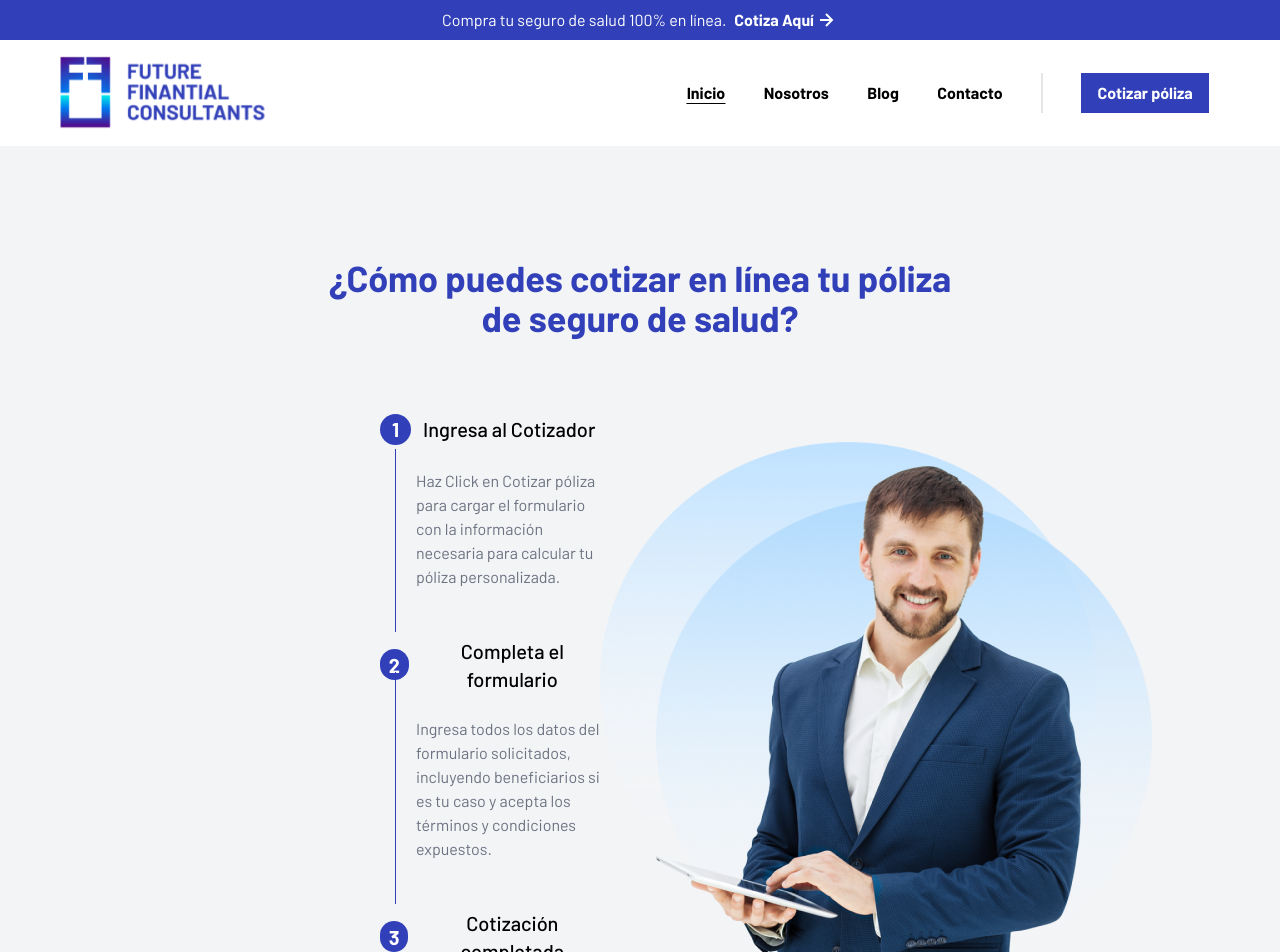
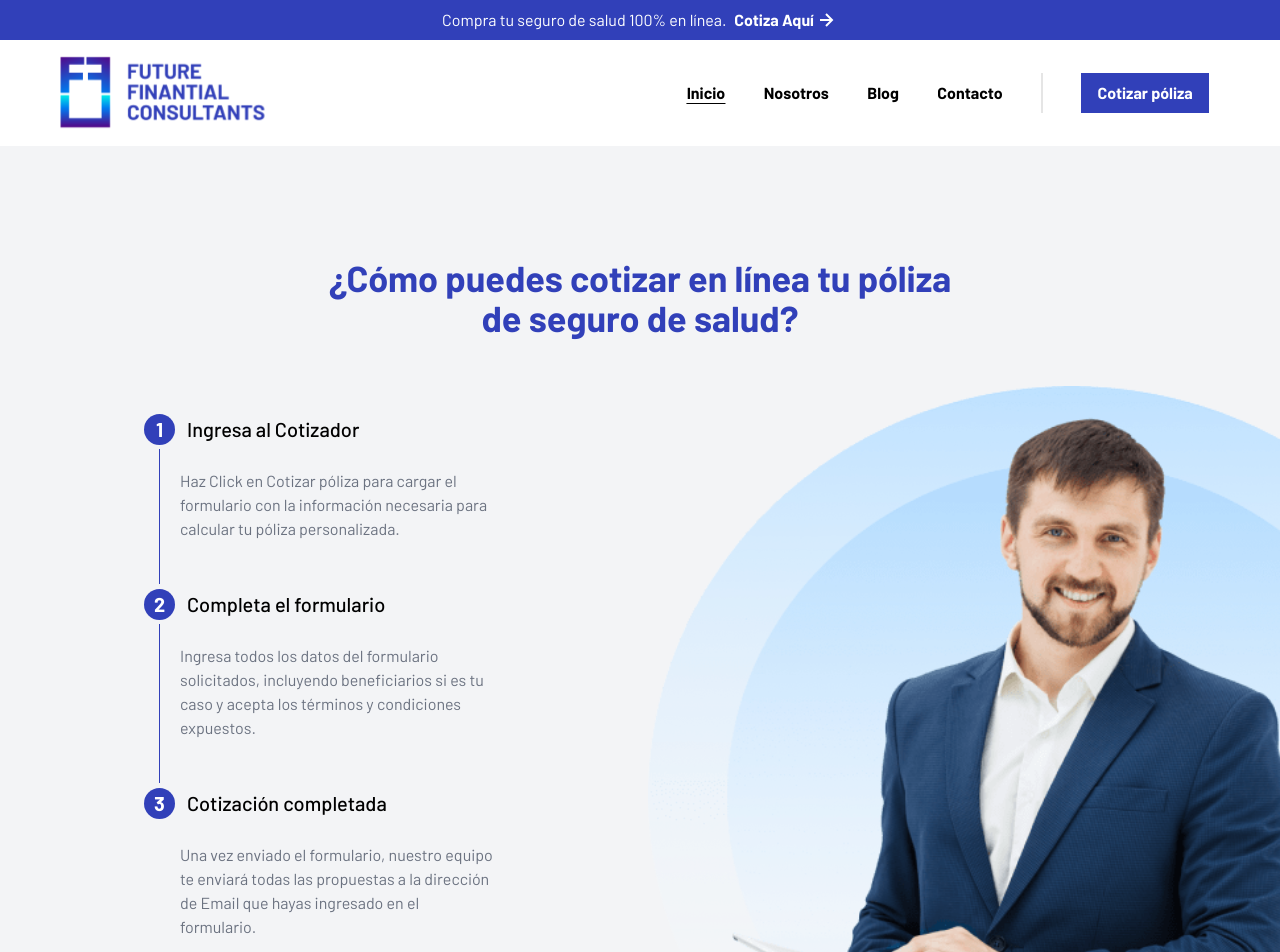
Before and after one commit to marco0490/ffconsultantsve, a React (Vite) app: page / in a window 1280 px wide. Shown: the top 952 px of the page. Built offline with nearby package versions, Linux system fonts and the light colour scheme.

Commit message:
Refactor: Restructure the HowTo layout

```diff
--- a/src/components/Howto/Howto.jsx
+++ b/src/components/Howto/Howto.jsx
@@ -1,34 +1,24 @@
 import Stepper from '../Stepper/Stepper'
-import Men from '../../assets/images/image2-home.png'
-import Ellipse1 from '../../assets/images/Ellipse-7.png'
-import Ellipse2 from '../../assets/images/Ellipse-8.png'
+import Executive from '../../assets/images/executive.png';
 
 function Howto() {
   return (
-    <div className="bg-gray-100 mx-auto max-w-[1900px]">
+    <div className="bg-gray-100 overflow-hidden">
       <div className="flex justify-center">
         <h2 className="md:text-4xl text-xl py-12 font-bold text-primary max-w-[700px] text-center md:pt-28 px-4">
           ¿Cómo puedes cotizar en línea tu póliza de seguro de salud?
         </h2>
       </div>
-      <div className="grid md:px-32 grid-cols-1 sm:grid-cols-2 gap-8 text-center md:m-0 mx-2 ">
+      <div className="stepper wrapper auto-grid">
         <div>
           <Stepper />
         </div>
-        <div className="block">
-          <div className="md:relative top-20">
-            <img
-              src={Ellipse2}
-              alt=""
-              className="hidden md:block md:absolute md:-top-6 md:-left-14"
-            />
-            <img
-              src={Ellipse1}
-              alt=""
-              className="hidden md:block md:absolute md:top-8"
-            />
-            <img src={Men} alt="" className="hidden md:block md:absolute" />
-          </div>
+        <div className="md:block hidden">
+          <img
+            src={Executive}
+            alt=""
+            className='max-w-none absolute bottom-0 h-full object-cover'
+          />
         </div>
       </div>
     </div>
--- a/src/components/Stepper/Stepper.jsx
+++ b/src/components/Stepper/Stepper.jsx
@@ -2,7 +2,7 @@ function Stepper() {
   return (
     <div>
       <ul
-        className="relative m-1 w-full list-none overflow-hidden p-0 md:ps-56"
+        className="relative m-1 w-full list-none overflow-hidden p-0 pb-28"
         data-te-stepper-type="vertical"
       >
         <li className="relative h-fit after:absolute after:left-[2.45rem] after:top-[3.6rem] after:mt-px after:h-[calc(100%-2.45rem)] after:w-px after:bg-primary after:content-['']">
--- /dev/null
+++ b/src/css/blocks/stepper.css
@@ -0,0 +1,3 @@
+.stepper {
+  --grid-placement: auto-fit
+}
--- a/src/index.css
+++ b/src/index.css
@@ -3,6 +3,7 @@
 
 @import './css/blocks/company-plans.css';
 @import './css/blocks/footer-info.css';
+@import './css/blocks/stepper.css';
 @import './css/blocks/testimonials.css';
 
 @import './css/compositions/cluster.css';
```
Also changed, not shown: src/assets/images/executive.png (added).
